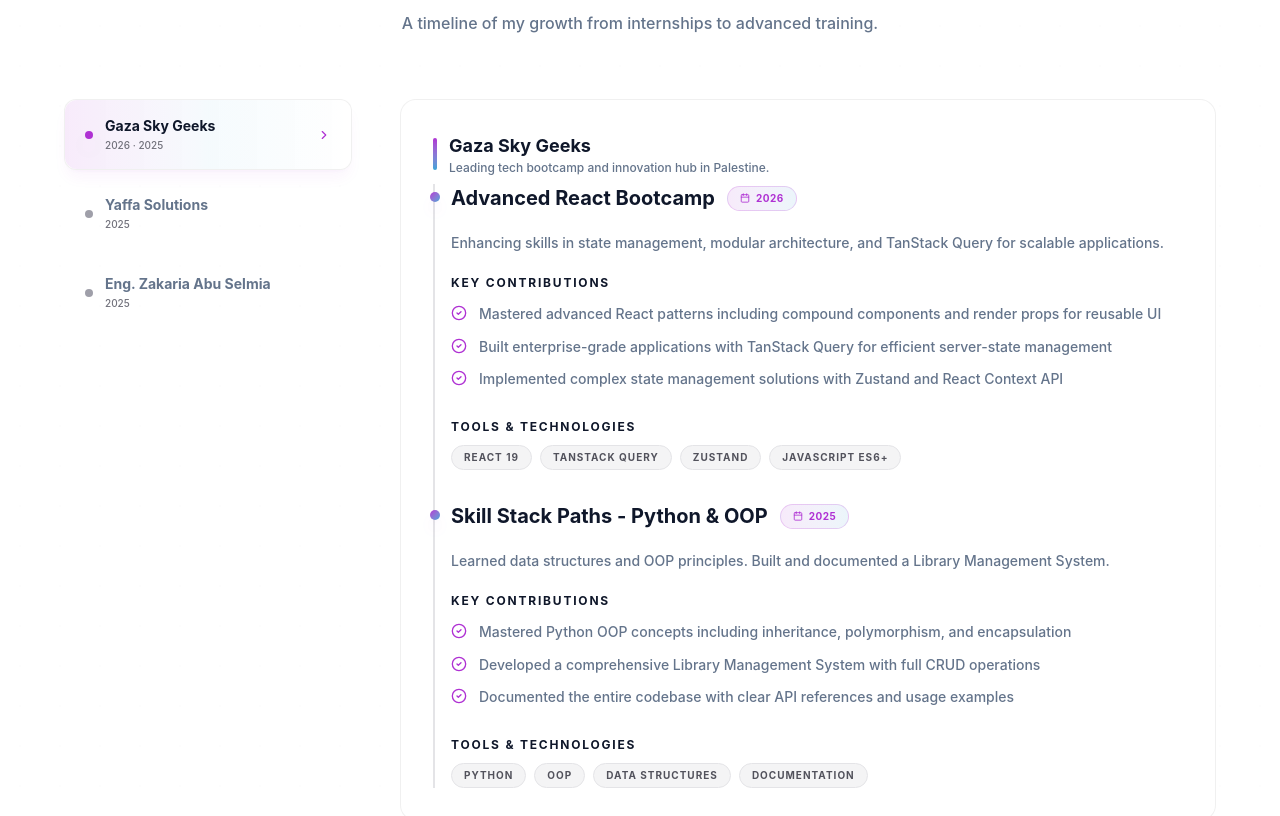
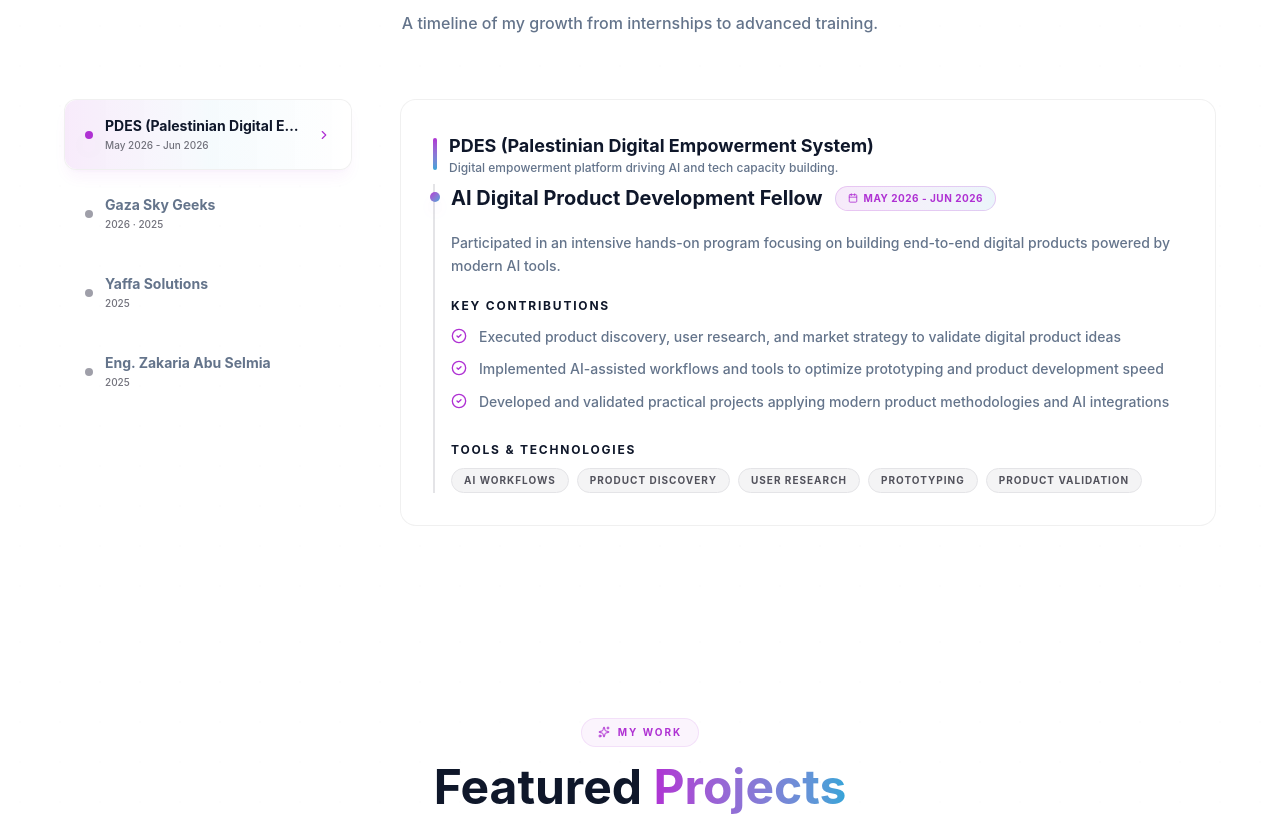
Before and after one commit to AyshaVolidis/AyshaVolidis-Portfolio, a React (Vite) app: page / in a window 1280 px wide. Shown: the part 1621-2437 px from the top of the page. Built offline with nearby package versions, Linux system fonts and the light colour scheme.

Commit message:
add new experience and certificate

```diff
--- a/src/components/Experience.jsx
+++ b/src/components/Experience.jsx
@@ -9,6 +9,30 @@ import {
 } from "lucide-react";
 
 const experienceData = [
+  {
+    company: "PDES (Palestinian Digital Empowerment System)",
+    description: "Digital empowerment platform driving AI and tech capacity building.",
+    roles: [
+      {
+        title: "AI Digital Product Development Fellow",
+        period: "May 2026 - Jun 2026",
+        description:
+          "Participated in an intensive hands-on program focusing on building end-to-end digital products powered by modern AI tools.",
+        contributions: [
+          "Executed product discovery, user research, and market strategy to validate digital product ideas",
+          "Implemented AI-assisted workflows and tools to optimize prototyping and product development speed",
+          "Developed and validated practical projects applying modern product methodologies and AI integrations",
+        ],
+        tools: [
+          "AI Workflows",
+          "Product Discovery",
+          "User Research",
+          "Prototyping",
+          "Product Validation",
+        ],
+      },
+    ],
+  },
   {
     company: "Gaza Sky Geeks",
     description: "Leading tech bootcamp and innovation hub in Palestine.",
@@ -107,11 +131,10 @@ const CompanyTab = ({ company, isActive, onClick, idx }) => (
     viewport={{ once: true }}
     transition={{ delay: idx * 0.1, type: "spring", stiffness: 200, damping: 25 }}
     onClick={onClick}
-    className={`relative w-full text-left px-5 py-4 rounded-xl transition-all duration-300 group ${
-      isActive
+    className={`relative w-full text-left px-5 py-4 rounded-xl transition-all duration-300 group ${isActive
         ? "glass border-primary/30 shadow-lg shadow-primary/5"
         : "hover:glass border border-transparent hover:border-white/5"
-    }`}
+      }`}
   >
     {isActive && (
       <motion.div
@@ -122,17 +145,15 @@ const CompanyTab = ({ company, isActive, onClick, idx }) => (
     )}
     <div className="relative z-10 flex items-center gap-3">
       <div
-        className={`w-2 h-2 rounded-full transition-all duration-300 ${
-          isActive
+        className={`w-2 h-2 rounded-full transition-all duration-300 ${isActive
             ? "bg-primary shadow-lg shadow-primary/50"
             : "bg-zinc-400 group-hover:bg-primary/50"
-        }`}
+          }`}
       />
       <div className="flex-1 min-w-0">
         <span
-          className={`text-sm font-bold block truncate transition-colors duration-300 ${
-            isActive ? "theme-text-primary" : "theme-text-secondary group-hover:theme-text-primary"
-          }`}
+          className={`text-sm font-bold block truncate transition-colors duration-300 ${isActive ? "theme-text-primary" : "theme-text-secondary group-hover:theme-text-primary"
+            }`}
         >
           {company}
         </span>
@@ -145,11 +166,10 @@ const CompanyTab = ({ company, isActive, onClick, idx }) => (
       </div>
       <ChevronRight
         size={14}
-        className={`transition-all duration-300 ${
-          isActive
+        className={`transition-all duration-300 ${isActive
             ? "text-primary opacity-100 translate-x-0"
             : "text-zinc-500 opacity-0 -translate-x-2 group-hover:opacity-50 group-hover:translate-x-0"
-        }`}
+          }`}
       />
     </div>
   </motion.button>
```
